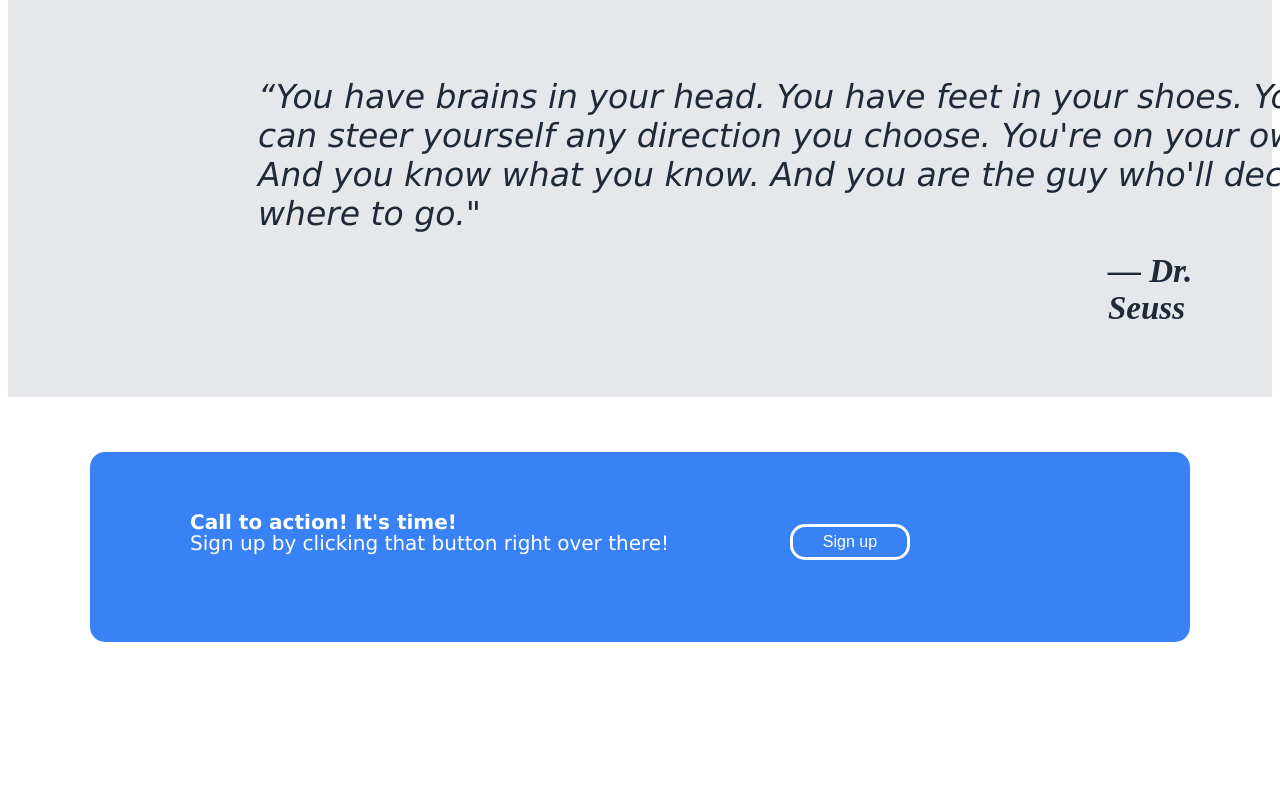
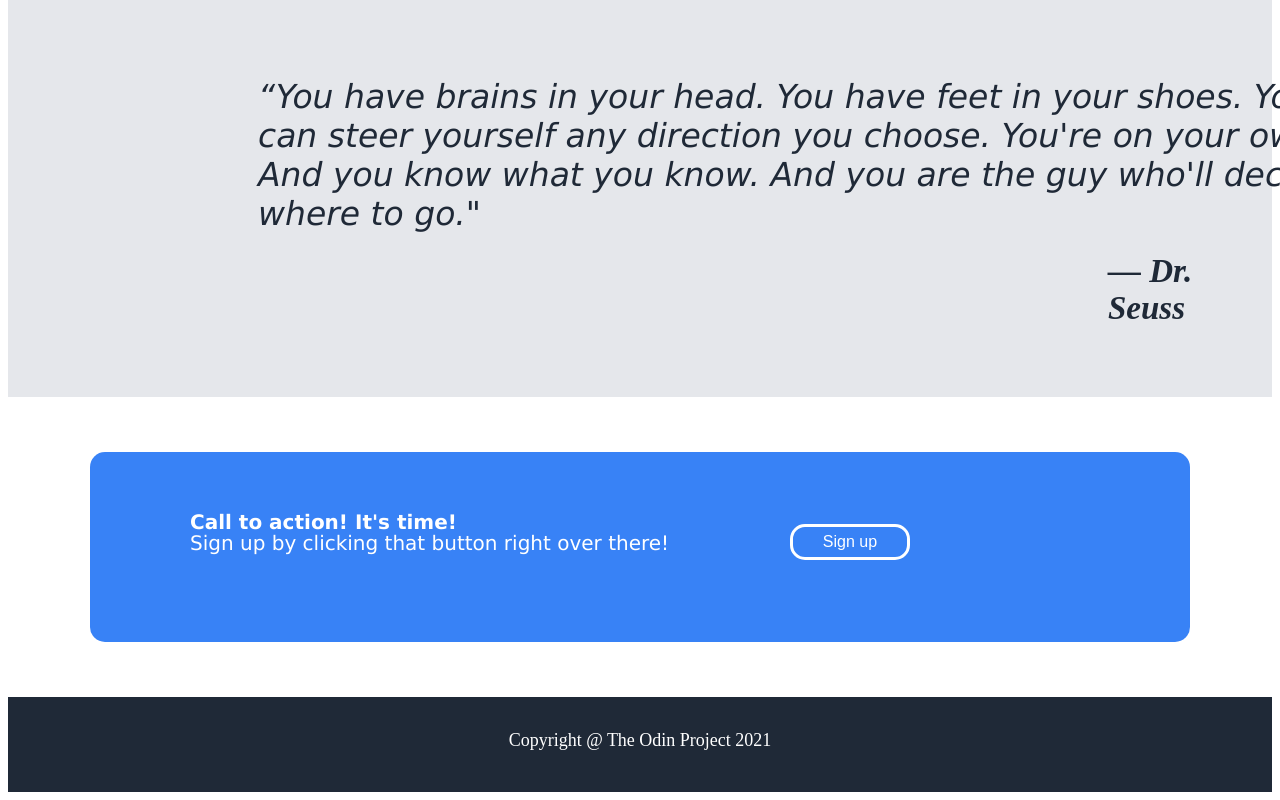
Before and after one commit to liza-art/business-page, a plain HTML site: page index.html in a window 1280 px wide. Shown: the part 1144-1944 px from the top of the page. Before the commit the page ends 1849 px from the top, so only its background shows below. Drawn offline with Linux system fonts and the light colour scheme.

Commit message:
Stylized last sector

```diff
--- a/index.html
+++ b/index.html
@@ -68,6 +68,10 @@
          <div class="button-container"><button class="button-in-the-fourth" >Sign up</button></div>
         </div>
    </div>
+<!-- last sector -->
+   <div class="footer">
+      <p clas="last">Copyright @ The Odin Project 2021</p>
+   </div>
 
 </body>
 </html>
--- a/style.css
+++ b/style.css
@@ -165,7 +165,7 @@
 }
 
 .button-container{
-    display: inline-block;
+   /* display: inline-block;*/
     width: 200px;
     position: relative;
     left: 600px;
@@ -180,5 +180,15 @@
     border: solid 3px #fff;
     border-radius: 15px;
     color: #fff;
+}
 
-}
+/* last sector */
+
+.footer{
+    background-color: #1f2937;
+    color: #fff;
+    height: 80px;
+    font-size:18px;
+    text-align: center;
+    padding-top:15px;
+ }
```
